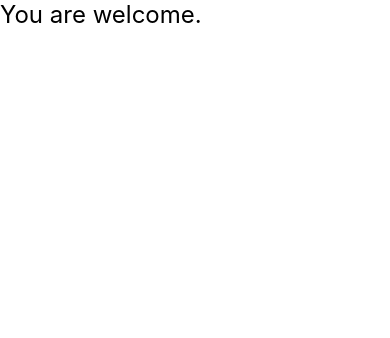
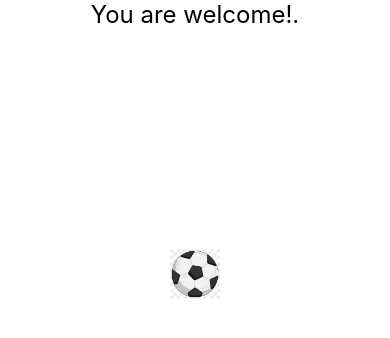
Before and after one commit to TranDangHoaiNam/TranDangHoaiNam_ThiMobile2, a React Native app: screen / in a window 390 px wide. Shown: the top 338 px of the page. Built offline with nearby package versions, Linux system fonts and the light colour scheme.

Commit message:
finish 1b

```diff
--- a/App.js
+++ b/App.js
@@ -1,13 +1,16 @@
 import React, { useState, useEffect } from 'react';
-import { Animated, Text, View } from 'react-native';
+import { Animated, Text, View, Image } from 'react-native';
 
 const WelcomeText = () => {
   const [opacity] = useState(new Animated.Value(0)); // Giá trị mặc định cho opacity là 0
-  const welcomeMessage = 'You are welcome.';
+  const [ballY] = useState(new Animated.Value(-100)); // Giá trị mặc định cho vị trí ban đầu của quả bóng
+
+  const welcomeMessage = 'You are welcome!.';
   const delay = 3000 / welcomeMessage.length;
 
   useEffect(() => {
     animateWelcomeText(); // Gọi hàm animateWelcomeText khi component được mount
+    animateBall(); // Gọi hàm animateBall khi component được mount
   }, []);
 
   const animateWelcomeText = () => {
@@ -21,16 +24,36 @@ const WelcomeText = () => {
     ).start();
   };
 
+  const animateBall = () => {
+    Animated.timing(
+      ballY,
+      {
+        toValue: 200, // Di chuyển từ vị trí -100 (trên cùng) xuống vị trí 200 (dưới cùng)
+        duration: 3000, // Thời gian để hoàn thành animation là 3 giây
+        useNativeDriver: true // Sử dụng driver native để tối ưu hiệu suất
+      }
+    ).start();
+  };
+
   return (
-    <View>
+    <View style={{ alignItems: 'center' }}>
       <Animated.Text
         style={{
           opacity: opacity,
-          fontSize: 24 // Đặt kích thước phù hợp
+          fontSize: 24, // Đặt kích thước phù hợp
+          marginBottom: 20 // Khoảng cách dưới của văn bản
         }}
       >
         {welcomeMessage}
       </Animated.Text>
+      <Animated.Image
+        source={require('./assets/bongda.png')}
+        style={{
+          width: 50, // Đặt chiều rộng của hình ảnh
+          height: 50, // Đặt chiều cao của hình ảnh
+          transform: [{ translateY: ballY }] // Áp dụng transform translateY cho di chuyển
+        }}
+      />
     </View>
   );
 };
```
Also changed, not shown: assets/bongda.png (added).
